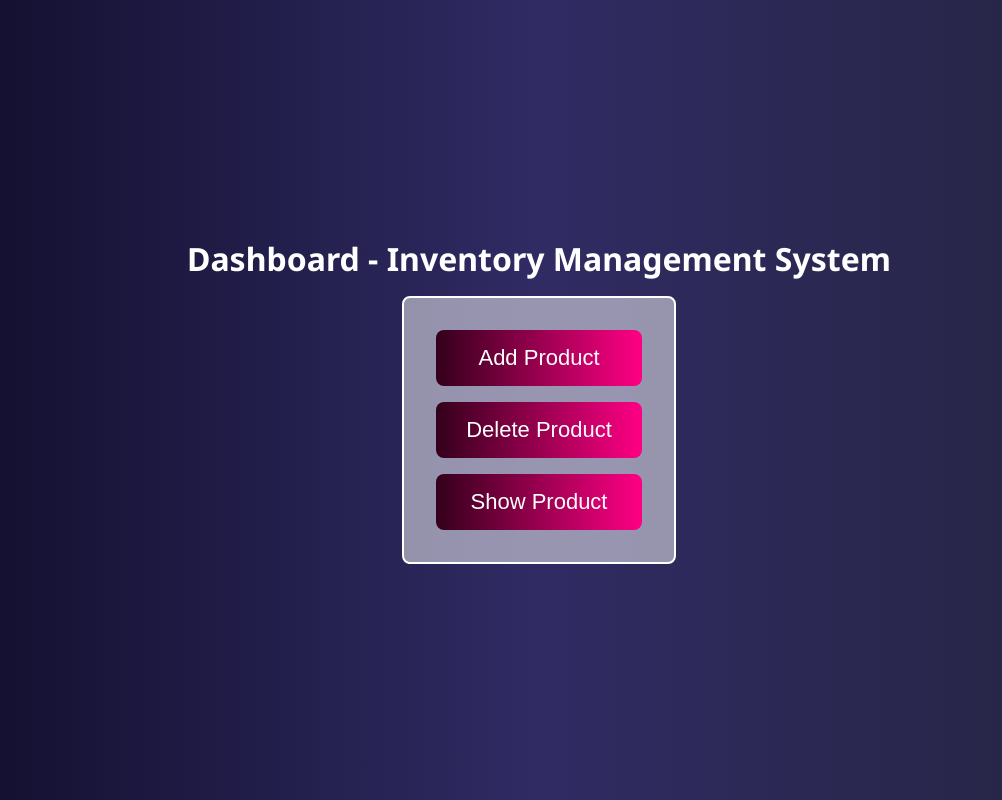
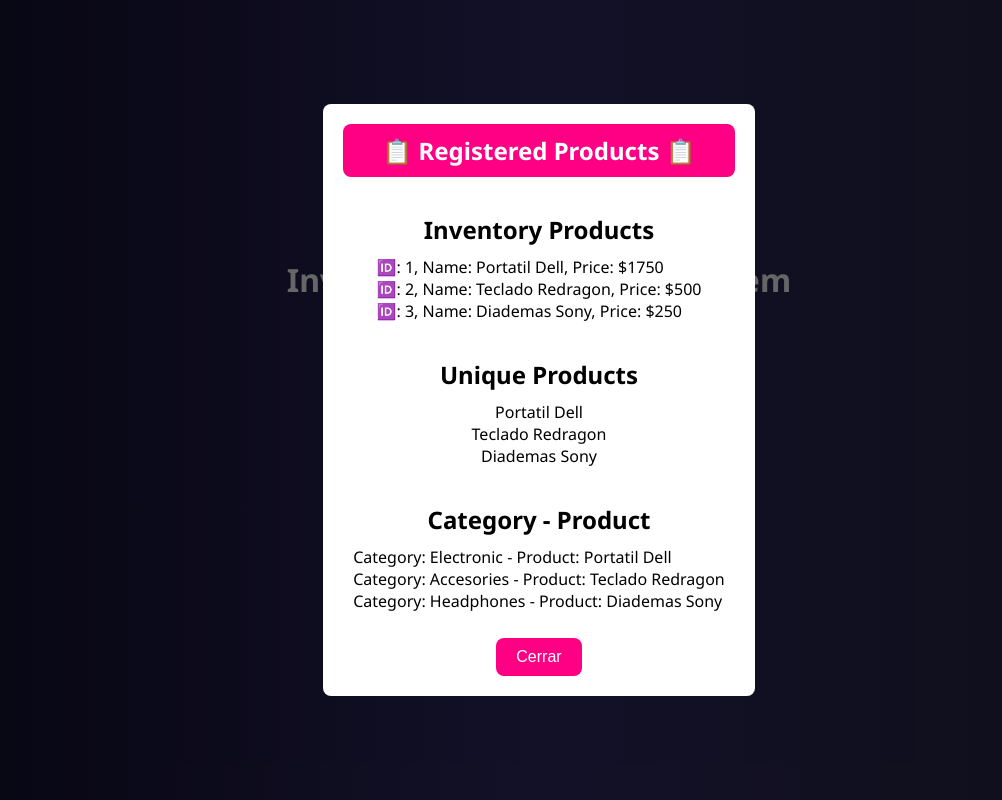
Before and after one commit to ProgramaConPid/Entregable-M2S2---Gestion-de-datos, a plain HTML site: page index.html in a window 1280 px wide. Both pictures are taken after a click on the button "Show Product". Shown: the whole page, without its empty margins (101-1103 px from the left). Drawn offline with Linux system fonts and the light colour scheme.

Commit message:
Cambios finales

```diff
--- a/gestion_datos.js
+++ b/gestion_datos.js
@@ -8,19 +8,20 @@ let products = {
   3: {id: 3, name: "Diademas Sony", price: 250}
 }
 
-console.log("Productos registrados en el inventario", products);
+console.log("Registered products in the inventory", products);
 
 // ? Avoid duplicate products using Set
 let setProducts = Object.values(products).map((product) => product.name)
-console.log("Set de productos unicos", setProducts);
+console.log("Set of unique products", setProducts);
 
 // ? Create a map to asscoiate each category with their respective product
 let mapProducts = new Map([
-  ["Electronica", `${products[1].name}`],
-  ["Accesorios", `${products[2].name}`],
-  ["Accsesorios", `${products[3].name}`],
+  ["Electronic", `${products[1].name}`],
+  ["Accesories", `${products[2].name}`],
+  ["Headphones", `${products[3].name}`],
 ])
-console.log("Mapa de productos y categorias", mapProducts);
+
+console.log("Map - Category and Product", mapProducts);
 
 // ? Iterate the object using the loop for in
 for (const id in products) {
@@ -29,7 +30,7 @@ for (const id in products) {
 
 // ? Iterate the Set using the loop for of
 for (const product of setProducts) {
-  console.log(`Producto unico: ${product}`);
+  console.log(`Unique product: ${product}`);
 }
 
 // ? Iterate the Map using the loop forEach
@@ -41,14 +42,20 @@ mapProducts.forEach((product, key) => {
 })
 
 // ? Testing and Validations
-console.group("Pruebas y Validaciones");
-console.log("Productos registrados: ", products);
-console.log("Productos registrados unicos: ", setProducts);
-console.log("Categorias y productos: ", mapProducts);
+console.group("Testing and Validations");
+console.log("Registered Products: ", products);
+console.log("Unique products registered: ", setProducts);
+console.log("Categories and Products: ", mapProducts);
 console.groupEnd()
 
 // ! Additional Functions
 // ! Incorporate Functions to addProduct, deleteProduct and showProducts
+
+const modalWindow = document.getElementById("modal")
+const inventoryContainer = document.getElementById("inventory")
+const setContainer = document.getElementById("set")
+const mapContainer = document.getElementById("map")
+const closeModalBtn = document.getElementById("close__modal")
 
 // ? Function to add a new product (id, name, price)
 function addProduct() {
@@ -56,12 +63,19 @@ function addProduct() {
   let id = prompt("Enter the ID of the product (must be a number):");
 
   // ? Validation to ensure that the ID is a number
-  while (typeof id === "undefined" || id === null || id === "") {
+  while (typeof id === "undefined" || id === null || id === "" || isNaN(id)) {
     id = prompt("Invalid ID. Please, Enter a valid ID (must be a number):");
+
     if (id !== null && id !== "" && isNaN(id)) {
       alert("The ID must be a number. Try again.");
       id = undefined;
     }
+  }
+
+  // ? Validates if the ID already exists in the products object
+  if (products[id]) {
+    alert(`The ID ${id} already exists in the inventory. Please enter a unique ID.`);
+    return; // Exit the function if the ID already exists
   }
 
   let name = prompt("Enter de name of the product:");
@@ -114,11 +128,54 @@ function deleteProduct() {
   }
 }
 
+
 // ? Function to show all the products of the inventory
 function showProducts() {
 
-  alert("Registered products: " + JSON.stringify(products, null, 2));
-  alert("Registered unique products: " + JSON.stringify(setProducts, null, 2));
-  alert("Registered products (Category - Product): " + JSON.stringify(Array.from(mapProducts.entries()), null, 2));
+  let inventoryKeys = Object.keys(products)
 
+  if (inventoryKeys.length === 0) {
+    alert("No products registered in the inventory.");
+    return;
+  } else {
+    inventoryContainer.innerHTML = "<h2>Inventory Products</h2>";
+    setContainer.innerHTML = "<h2>Unique Products</h2>";
+    mapContainer.innerHTML = "<h2>Category - Product</h2>";
+
+    // ? Iterate through the products object to display each product
+    for (const id in products) {
+      inventoryContainer.innerHTML += `<p>🆔: ${products[id].id}, Name: ${products[id].name}, Price: $${products[id].price}</p>`;
+    }
+
+    // ? Display unique products
+    setProducts.forEach(product => {
+      setContainer.innerHTML += `<p class="center">${product}</p>`;
+    });
+
+    // ? Display category and product from the Map
+    mapProducts.forEach((product, category) => {
+      mapContainer.innerHTML += `<p>Category: ${category} - Product: ${product}</p>`;
+    });
+
+    // ? Open the modal window to show the products
+    modalWindow.showModal();
+    modalWindow.classList.add("open");
+
+    // ? Log the products, unique products, and categories with their respective products (updated)
+    console.log("Resgistered products in the inventory:", products);
+    console.log("Unique products in the inventory:", setProducts);
+    console.log("Categories and Products in the Map:", mapProducts);
+  }
 }
+
+// ? Function to close the modal window
+function closeModal() {
+  if (modalWindow.open) {
+    modalWindow.close();
+    modalWindow.classList.remove("open");
+    console.log("Modal closed successfully.");
+  }
+  else {
+    console.warn("Modal is not open. Cannot close.");
+  }
+}
--- a/index.html
+++ b/index.html
@@ -16,7 +16,7 @@
   <!-- Main Content -->
   <main class="main__content">
     <h1 class="main__title">
-      Dashboard - Inventory Management System
+      Dashboard <br> Inventory Management System
     </h1>
 
     <!-- Dashboard Buttons -->
@@ -25,8 +25,17 @@
       <button id="deleteProduct" onclick="deleteProduct()">Delete Product</button>
       <button id="showProducts" onclick="showProducts()">Show Product</button>
     </div>
+  </main>
 
-  </main>
+  <dialog id="modal">
+    <h2 class="modal__title">
+      📋 Registered Products 📋
+    </h2>
+    <div id="inventory" class="info info__inventory"></div>
+    <div id="set" class="info"></div>
+    <div id="map" class="info"></div>
+    <button id="close__modal" onclick="closeModal()">Cerrar</button>
+  </dialog>
 
   <!-- JS File -->
   <script src="./gestion_datos.js"></script>
--- a/style.css
+++ b/style.css
@@ -63,3 +63,69 @@ main.main__content {
   border: none;
   border-radius: .5rem;
 }
+
+/* Modal Styles */
+#modal {
+  max-width: 450px;
+  background-color: white;
+  margin: auto;
+  padding: 20px;
+  border-radius: .5rem;
+  border: none;
+}
+
+
+#modal h2 {
+  font-size: 1.5rem;
+  margin-bottom: 10px;
+}
+
+.modal__title {
+  font-size: 2rem;
+  color: #fff;
+  text-align: center;
+  margin-bottom: 20px;
+  background-color: #ff0084;
+  padding: 10px;
+  width: 100%;
+  border-radius: .5rem;
+}
+
+#modal::backdrop {
+  background-color: rgba(0, 0, 0, .6);
+}
+
+#modal.open {
+  display: flex;
+  flex-direction: column;
+  justify-content: center;
+  align-items: center;
+  gap: 1rem;
+}
+
+.info {
+  padding: 10px;
+  text-align: center;
+}
+
+.info p {
+  text-align: left;
+}
+
+.info p.center {
+  text-align: center;
+}
+
+.info__inventory {
+  text-align: center;
+}
+
+button#close__modal {
+  background-color: #ff0084;
+  color: #fff;
+  border: none;
+  padding: 10px 20px;
+  border-radius: .5rem;
+  cursor: pointer;
+  font-size: 16px;
+}
```
